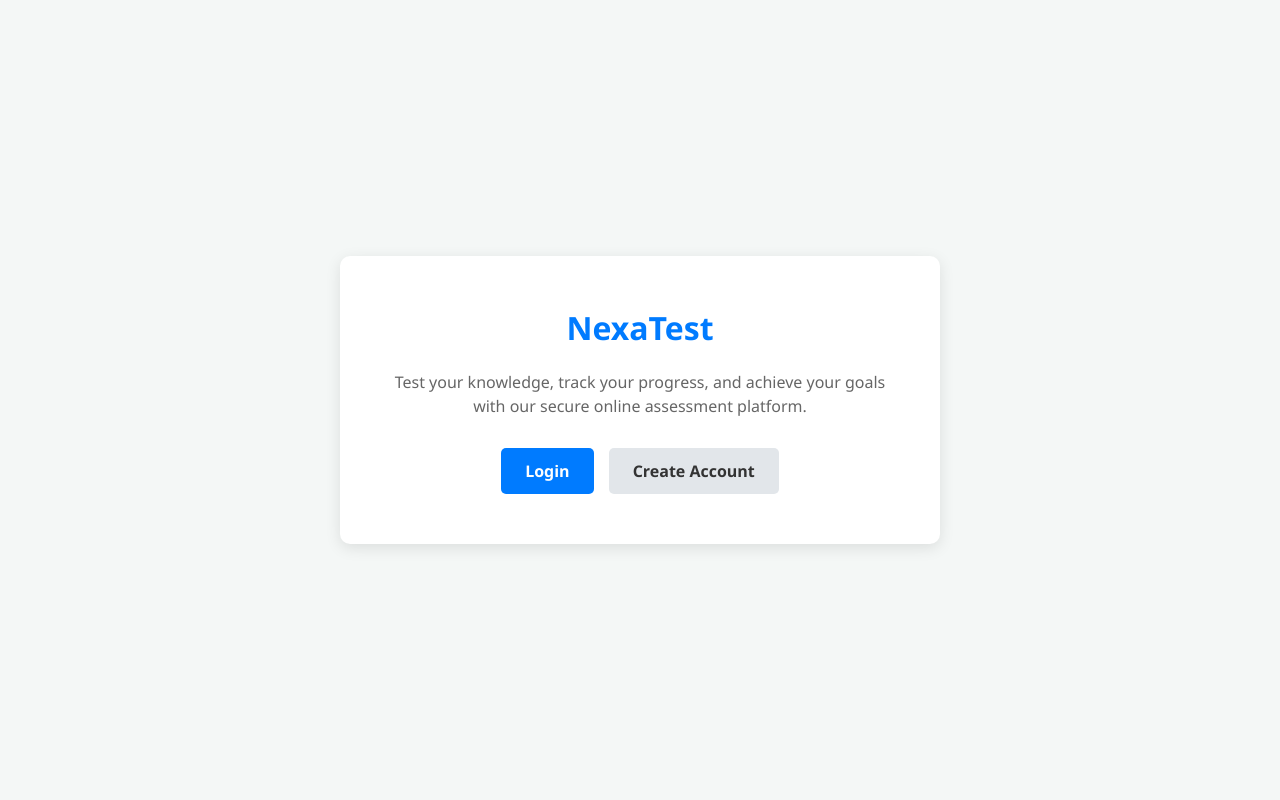
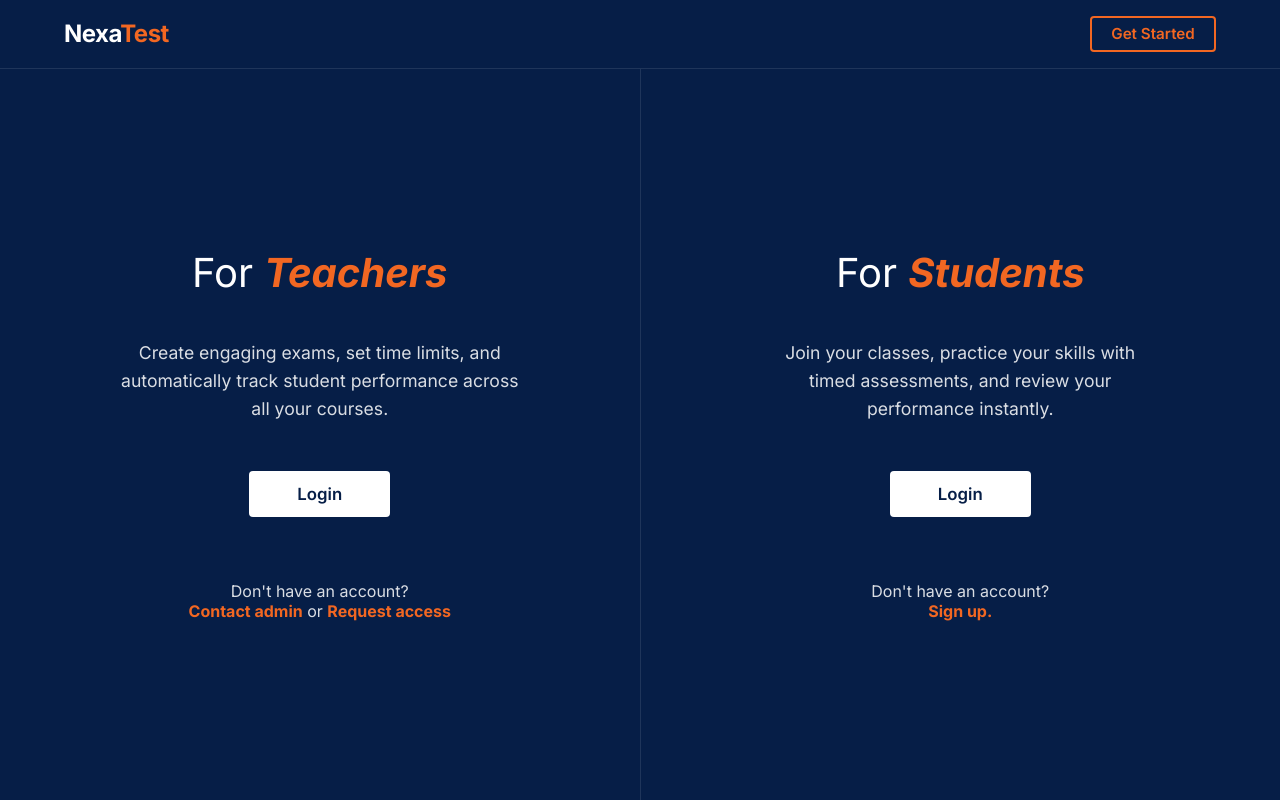
Before and after one commit to Saniya-S19/Online_exam_system, a Django app: page / in a window 1280 px wide. Run offline with Django 5.2, Linux system fonts and the light colour scheme.

Commit message:
Home UI enhancement

```diff
--- a/accounts/templates/home.html
+++ b/accounts/templates/home.html
@@ -1,83 +1,195 @@
 <!DOCTYPE html>
-<html>
+<html lang="en">
 <head>
+    <meta charset="UTF-8">
+    <meta name="viewport" content="width=device-width, initial-scale=1.0">
     <title>NexaTest - Welcome</title>
+    <link href="https://fonts.googleapis.com/css2?family=Inter:ital,wght@0,400;0,600;0,700;1,600;1,700&display=swap" rel="stylesheet">
     <style>
         body {
-            font-family: 'Segoe UI', Tahoma, Geneva, Verdana, sans-serif;
-            background-color: #f4f7f6;
+            margin: 0;
+            font-family: 'Inter', sans-serif;
+            background-color: #061e47; /* Your exact Navy Blue */
+            color: #ffffff;
             display: flex;
+            flex-direction: column;
+            min-height: 100vh;
+        }
+
+        /* Top Navigation Bar */
+        .navbar {
+            display: flex;
+            justify-content: space-between;
+            align-items: center;
+            padding: 1rem 4rem;
+            background-color: #061e47; /* Matches Navy background */
+            border-bottom: 1px solid rgba(255, 255, 255, 0.1);
+            z-index: 10;
+        }
+
+        .brand-logo {
+            font-size: 1.5rem;
+            font-weight: 700;
+            color: #ffffff;
+            text-decoration: none;
+            letter-spacing: -0.5px;
+        }
+
+        /* Orange Logo Accent */
+        .brand-logo span { color: #F26722; }
+
+        /* Top Right Nav Links */
+        .nav-links {
+            display: flex;
+            align-items: center;
+            gap: 1.5rem;
+        }
+
+
+        .nav-signup {
+            color: #F26722;
+            text-decoration: none;
+            font-weight: 600;
+            font-size: 0.95rem;
+            border: 2px solid #F26722;
+            padding: 0.4rem 1.2rem;
+            border-radius: 4px;
+            transition: all 0.2s ease;
+        }
+
+        .nav-signup:hover {
+            background: #F26722;
+            color: white;
+        }
+
+        /* Main Split Container - Full Bleed */
+        .container {
+            display: flex;
+            flex: 1;
+            width: 100%;
+            max-width: 100%;
+            margin: 0;
+            padding: 0;
+        }
+
+        /* Shared Column Styles */
+        .column {
+            flex: 1;
+            padding: 4rem;
+            display: flex;
+            flex-direction: column;
+            align-items: center;
             justify-content: center;
-            align-items: center;
-            height: 100vh;
-            margin: 0;
             text-align: center;
         }
 
-        .hero-container {
-            background-color: #ffffff;
-            padding: 50px;
-            border-radius: 10px;
-            box-shadow: 0 4px 15px rgba(0, 0, 0, 0.1);
-            max-width: 500px;
-            width: 100%;
+        .border-right {
+            border-right: 1px solid rgba(255, 255, 255, 0.1);
         }
 
+        /* Headings */
         h1 {
-            color: #333333;
-            margin-top: 0;
+            font-size: 2.5rem;
+            font-weight: 400;
+            margin: 0 0 1.5rem 0;
+            color: #ffffff;
         }
 
-        p {
-            color: #666666;
-            margin-bottom: 30px;
-            line-height: 1.5;
+        h1 em {
+            font-style: italic;
+            font-weight: 700;
+            color: #F26722;
         }
 
-        .btn-group {
-            display: flex;
-            gap: 15px;
-            justify-content: center;
+        /* Descriptions */
+        .description {
+            color: rgba(255, 255, 255, 0.85);
+            font-size: 1.1rem;
+            line-height: 1.6;
+            margin-bottom: 3rem;
+            max-width: 400px;
         }
 
-        .btn {
-            padding: 12px 24px;
-            border-radius: 5px;
+        /* Main Login Buttons */
+        .btn-main {
+            background: #ffffff;
+            color: #061e47; /* Matches your Navy */
+            font-size: 1.05rem;
+            font-weight: 600;
             text-decoration: none;
-            font-size: 16px;
-            font-weight: bold;
-            transition: all 0.3s ease;
+            padding: 0.8rem 3rem;
+            border-radius: 4px;
+            transition: all 0.2s ease;
+            margin-bottom: 4rem;
         }
 
-        .btn-primary {
-            background-color: #007bff;
-            color: white;
+        .btn-main:hover {
+            background: #F26722;
+            color: #ffffff;
         }
 
-        .btn-primary:hover {
-            background-color: #0056b3;
+        /* Footer / Signup Text */
+        .account-text {
+            color: rgba(255, 255, 255, 0.85);
+            font-size: 1rem;
+            margin: 0;
+            font-weight: 500;
         }
 
-        .btn-secondary {
-            background-color: #e2e6ea;
-            color: #333333;
+        .account-link {
+            color: #F26722;
+            text-decoration: none;
+            font-weight: 700;
         }
 
-        .btn-secondary:hover {
-            background-color: #dae0e5;
+        .account-link:hover { text-decoration: underline; }
+
+        /* Mobile Responsiveness */
+        @media (max-width: 768px) {
+            .container { flex-direction: column; }
+            .border-right { border-right: none; border-bottom: 1px solid rgba(255, 255, 255, 0.1); }
+            .navbar { padding: 1rem 2rem; }
+            .column { padding: 4rem 2rem; }
         }
     </style>
 </head>
 <body>
 
-    <div class="hero-container">
-        <h1 style="color: #007bff;">NexaTest</h1>
-        <p>Test your knowledge, track your progress, and achieve your goals with our secure online assessment platform.</p>
+    <nav class="navbar">
+        <a href="#" class="brand-logo">Nexa<span>Test</span></a>
+        <div class="nav-links">
+            <a href="{% url 'signup' %}" class="nav-signup">Get Started</a>
+        </div>
+    </nav>
 
-        <div class="btn-group">
-            <a href="{% url 'login' %}" class="btn btn-primary">Login</a>
-            <a href="{% url 'signup' %}" class="btn btn-secondary">Create Account</a>
+    <div class="container">
+
+        <div class="column border-right">
+            <h1>For <em>Teachers</em></h1>
+            <p class="description">
+                Create engaging exams, set time limits, and automatically track student performance across all your courses.
+            </p>
+
+            <a href="{% url 'login' %}" class="btn-main">Login</a>
+
+            <p class="account-text">Don't have an account?</p>
+            <p class="account-text">
+                <a href="#" class="account-link">Contact admin</a> or <a href="#" class="account-link">Request access</a>
+            </p>
         </div>
+
+        <div class="column">
+            <h1>For <em>Students</em></h1>
+            <p class="description">
+                Join your classes, practice your skills with timed assessments, and review your performance instantly.
+            </p>
+
+            <a href="{% url 'login' %}" class="btn-main">Login</a>
+
+            <p class="account-text">Don't have an account?</p>
+            <p class="account-text"><a href="{% url 'signup' %}" class="account-link">Sign up.</a></p>
+        </div>
+
     </div>
 
 </body>
```
